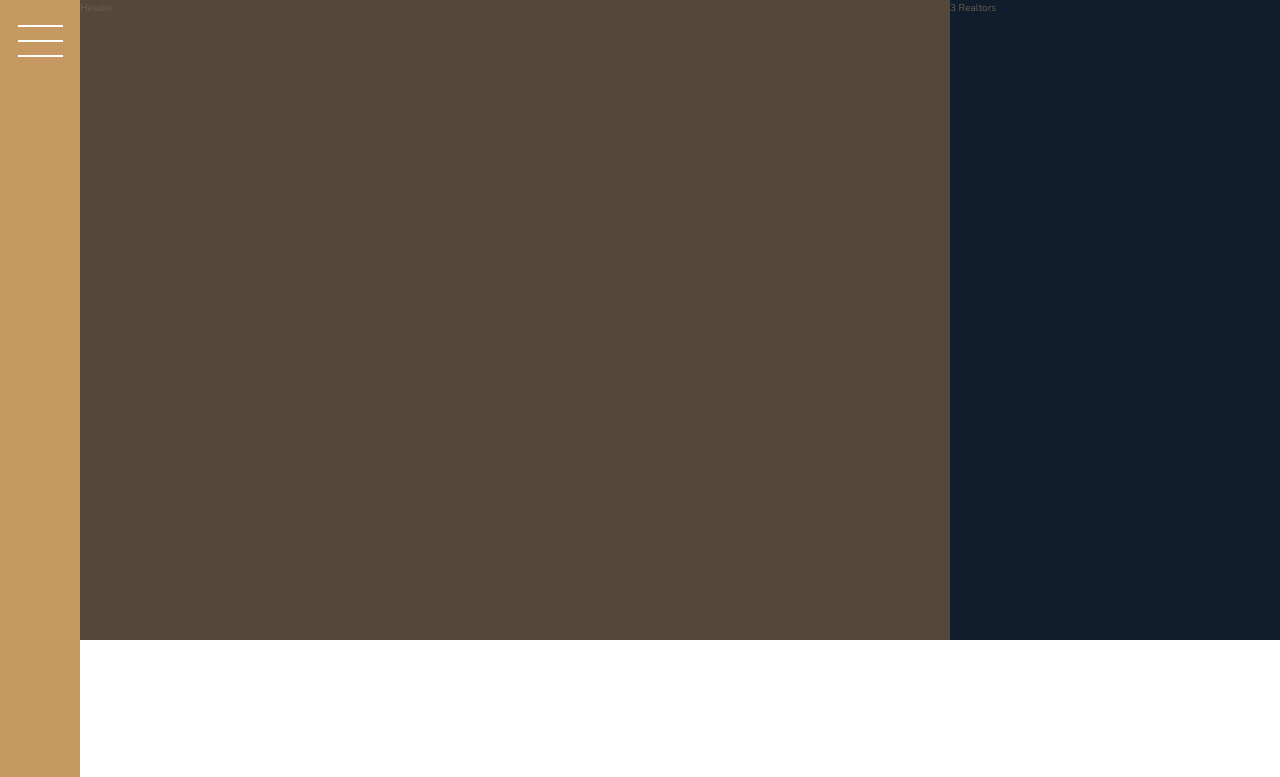
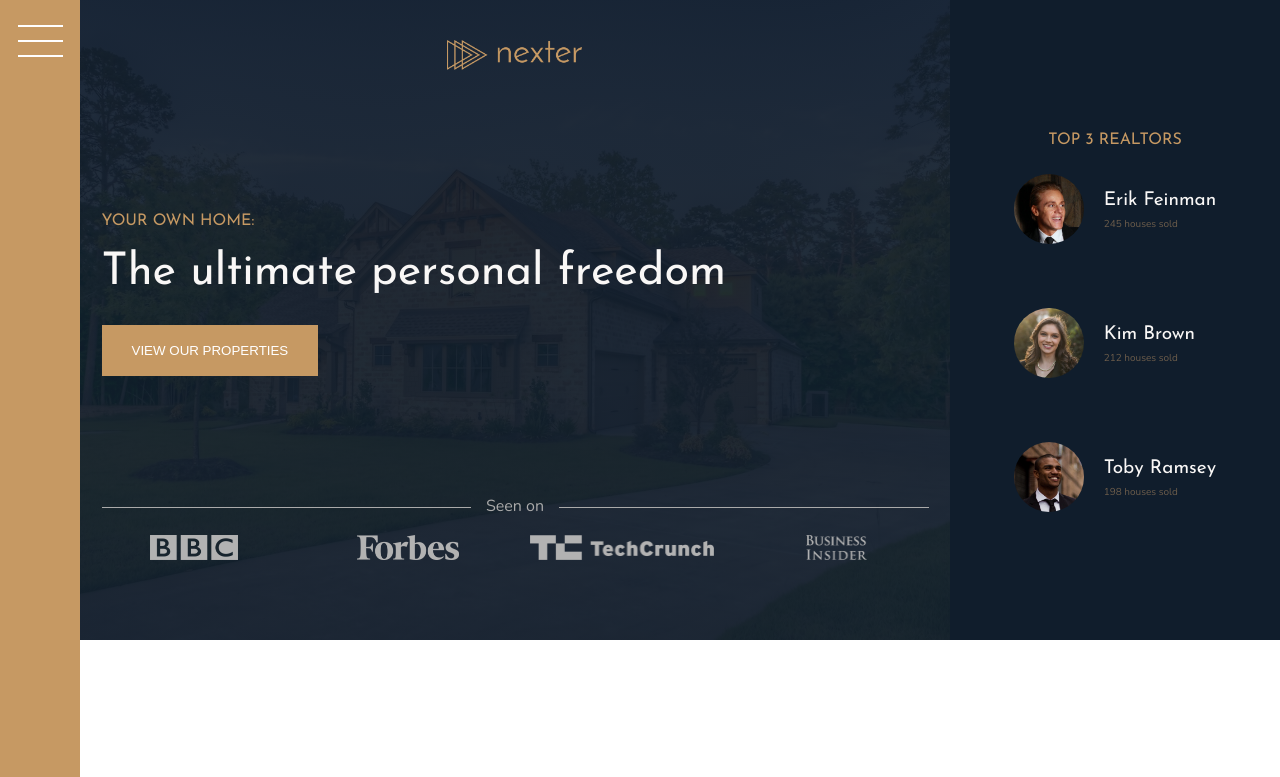
Before and after one commit to MennaRamadan/Nexter, a website: page index.html in a window 1280 px wide. Shown: the top 777 px of the page. Drawn offline with nearby package versions, Linux system fonts and the light colour scheme.

Commit message:
header part

```diff
--- a/index.html
+++ b/index.html
@@ -15,8 +15,42 @@
         <div class="sidebar">
             <button class="nav-btn"></button>
         </div>
-        <header class="header">Header</header>
-        <div class="realtors">3 Realtors</div>
+        <header class="header">
+            <img src="img/logo.png" alt="Nexter logo" class="header__logo">
+            <h3 class="heading-3">Your own home:</h3>
+            <h1 class="heading-1">The ultimate personal freedom</h1>
+            <button class="btn header__btn">View our properties</button>
+            <div class="header__seenon-text">Seen on</div>
+            <div class="header__seenon-logos">
+                <img src="img/logo-bbc.png" alt="Seen on logo 1">
+                <img src="img/logo-forbes.png" alt="Seen on logo 2">
+                <img src="img/logo-techcrunch.png" alt="Seen on logo 3">
+                <img src="img/logo-bi.png" alt="Seen on logo 4">
+            </div>
+        </header>
+
+        <div class="realtors">
+            <h3 class="heading-3">Top 3 Realtors</h3>
+            <div class="realtors__list">
+                <img src="img/realtor-1.jpeg" alt="Realtor 1" class="realtors__img">
+                <div class="realtors__details">
+                    <h4 class="heading-4 heading-4--light">Erik Feinman</h4>
+                    <p class="realtors__sold">245 houses sold</p>
+                </div>
+
+                <img src="img/realtor-2.jpeg" alt="Realtor 2" class="realtors__img">
+                <div class="realtors__details">
+                    <h4 class="heading-4 heading-4--light">Kim Brown</h4>
+                    <p class="realtors__sold">212 houses sold</p>
+                </div>
+
+                <img src="img/realtor-3.jpeg" alt="Realtor 3" class="realtors__img">
+                <div class="realtors__details">
+                    <h4 class="heading-4 heading-4--light">Toby Ramsey</h4>
+                    <p class="realtors__sold">198 houses sold</p>
+                </div>
+            </div>
+        </div>
         <!-- features -->
         <section class="features">
             <div class="feature">
--- a/sass/_header.scss
+++ b/sass/_header.scss
@@ -1,4 +1,56 @@
 .header{
     background-color: $color-grey-dark-1;
     grid-column: full-start / col-end 6;
+    background-image: linear-gradient(rgba($color-secondary, .93), rgba($color-secondary, .93)),
+                url(../img/hero.jpeg);
+    background-size: cover;
+    background-position: center;
+    padding: 8rem;
+    padding-top: 4rem;
+
+
+    display: grid;
+    grid-template-rows: 1fr min-content 6rem 1fr;
+    grid-template-columns: max-content;
+    grid-row-gap: 1.5rem;
+    justify-content: center; //x axis
+
+    &__logo{
+        height: 3rem;
+        justify-self: center;
+    }
+
+    &__btn{
+        align-self: start; //y axis
+        justify-self:start; //x axis
+    }
+
+    &__seenon-text{
+        display: grid;
+        grid-template-columns: 1fr max-content 1fr;
+        grid-column-gap: 1.5rem;
+        align-items: center;
+
+        font-size: 1.6rem;
+        color: $color-grey-light-2;
+
+        &::before, &::after{
+            content: "";
+            display: block;
+            height: 1px;
+            background-color: currentColor;
+        }
+    }
+
+    &__seenon-logos{
+        display: grid;
+        grid-template-columns: repeat(4, 1fr);
+        grid-column-gap: 3rem;
+        justify-items: center;
+
+        img{
+            height: 2.5rem;
+            filter: brightness(70%);
+        }
+    }
 }
--- a/sass/_realtors.scss
+++ b/sass/_realtors.scss
@@ -1,4 +1,32 @@
 .realtors{
    background-color: $color-secondary;
    grid-column: col-start 7 / full-end;
+   padding: 3rem;
+
+   // center container
+   display: grid;
+   align-content: center;
+   justify-content: center;
+   justify-items: center;
+   grid-row-gap: 2rem;;
+
+   &__list{
+      display: grid;
+      grid-template-columns: min-content max-content;
+      grid-column-gap: 2rem;
+     grid-row-gap: 5vw;
+     align-items: center; //x axis
+   }
+
+   &__img{
+      width: 7rem;
+      border-radius: 50%;
+      display: block;
+   }
+
+   &__solid{
+      text-transform: uppercase;
+      color: $color-grey-light-2;
+      margin-top: -3rem;
+   }
 }
--- a/sass/_typography.scss
+++ b/sass/_typography.scss
@@ -5,6 +5,11 @@
 
 .heading-1{
     @extend %heading;
+    font-size: 4.5rem;
+    color:$color-grey-light-1;
+    line-height: 1;
+
+
 }
 
 .heading-2{
```
Also changed, not shown: css/style.css.
